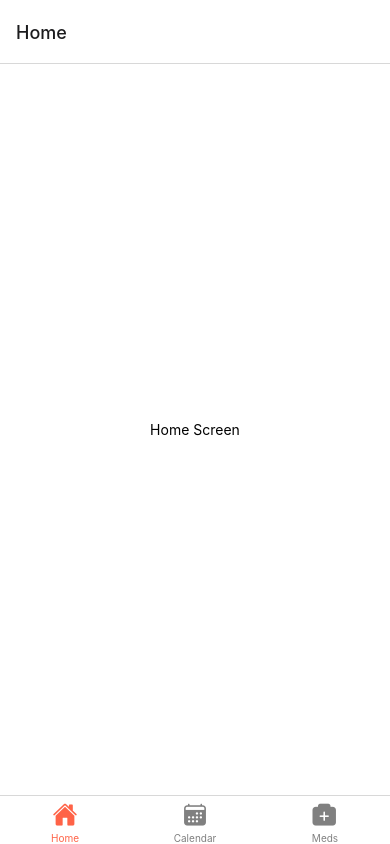
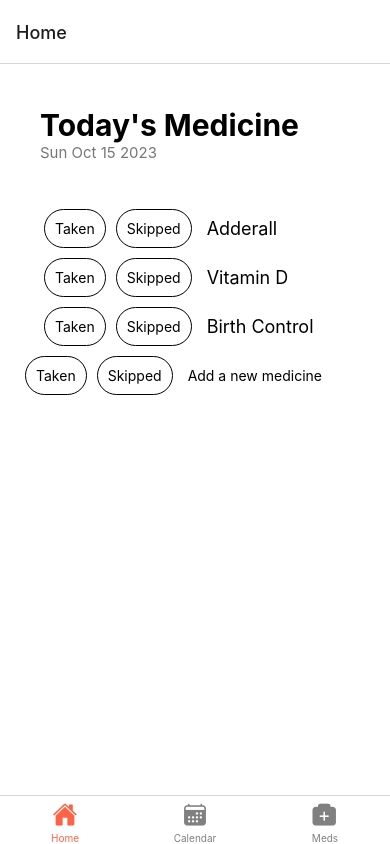
Before and after one commit to rachwei/vitaliti, a React Native app in the folder frontend/: screen /Home in a window 390 px wide. Built offline with nearby package versions, Linux system fonts and the light colour scheme.

Commit message:
Added homescreen components to display list of todays medications with the ability to add a medication

```diff
--- /dev/null
+++ b/frontend/components/ChoiceChip.js
@@ -0,0 +1,31 @@
+import React from 'react';
+import { View, Text, TouchableOpacity, StyleSheet } from 'react-native';
+
+const ChoiceChip = ({ label, selected, onSelect }) => {
+  return (
+    <TouchableOpacity
+      style={[styles.chip, selected ? styles.selectedChip : null]}
+      onPress={onSelect}
+    >
+      <Text style={styles.chipText}>{label}</Text>
+    </TouchableOpacity>
+  );
+};
+
+const styles = StyleSheet.create({
+  chip: {
+    padding: 10,
+    borderRadius: 20,
+    borderWidth: 1,
+    borderColor: '#000',
+    margin: 5,
+  },
+  selectedChip: {
+    backgroundColor: '#ddd',
+  },
+  chipText: {
+    color: '#000',
+  },
+});
+
+export default ChoiceChip;
--- a/frontend/components/HomeScreen.js
+++ b/frontend/components/HomeScreen.js
@@ -1,18 +1,155 @@
-import { StyleSheet, Text, View } from 'react-native';
+import React, { useState } from 'react';
+import { ScrollView, StyleSheet, Text, TextInput, View} from 'react-native';
+import ChoiceChip from './ChoiceChip';
 
 export default function HomeScreen() {
+    const [medications, setMedications] = useState([
+        "Adderall",
+        "Vitamin D",
+        "Birth Control"
+      ]);
+
+      const [newMedication, setNewMedication] = useState('');
+      const [selectedChips, setSelectedChips] = useState(
+        Array(medications.length+1).fill('')
+      );
+
+    const handleSelect = (index, label) => {
+        const newSelectedChips = [...selectedChips];
+        newSelectedChips[index] = label;
+        setSelectedChips(newSelectedChips);
+    };
+
+    const addMedication = () => {
+        if (newMedication.trim() !== '') {
+          setMedications([...medications, newMedication]);
+          setSelectedChips([...selectedChips, '']);
+          setNewMedication('');
+        }
+      };
+
     return (
         <View style={styles.container}>
-            <Text>Home Screen</Text>
+            <View style={styles.titleContainer}>
+                <Text style={styles.titleText}>Today's Medicine</Text>
+                <Text style={styles.dateText}>{new Date().toDateString()}</Text>
+            </View>
+            <ScrollView contentContainerStyle={styles.scrollableContainer}>
+                <View>
+                    {medications.map((medication, index) => (
+                        <View style={styles.medicine} key={index}>
+                            <ChoiceChip
+                                label="Taken"
+                                selected={selectedChips[index] === 'Taken'}
+                                onSelect={() => handleSelect(index, 'Taken')}
+                            />
+                            <ChoiceChip
+                                label="Skipped"
+                                selected={selectedChips[index] === 'Skipped'}
+                                onSelect={() => handleSelect(index, 'Skipped')}
+                            />
+                            <View style={styles.medicationNameContainer}>
+                                <Text style={styles.medicineText}>{medication}</Text>
+                            </View>
+                        </View>
+                    ))}
+                </View>
+
+                <View style={styles.medicine}>
+                    <ChoiceChip
+                        label="Taken"
+                        selected={selectedChips[medications.length + 1] === 'Taken'}
+                        onSelect={() => handleSelect(medications.length + 1, 'Taken')}
+                    />
+                    <ChoiceChip
+                        label="Skipped"
+                        selected={selectedChips[medications.length + 1] === 'Skipped'}
+                        onSelect={() => handleSelect(medications.length + 1, 'Skipped')}
+                    />
+                    <TextInput
+                    style={
+                        styles.addMedicationInput
+                    }
+                    placeholder="Add a new medicine"
+                    value={
+                        newMedication
+                    }
+                    onChangeText={
+                        (text) => setNewMedication(text)
+                    }
+                    onSubmitEditing={
+                        addMedication
+                    }
+                    />
+                </View>
+            </ScrollView>
         </View>
     )
 }
 
 const styles = StyleSheet.create({
     container: {
-      flex: 1,
-      backgroundColor: '#fff',
-      alignItems: 'center',
-      justifyContent: 'center',
+        flex: 1,
+        backgroundColor: '#fff',
+        alignItems: 'flex-start',
+    },
+    titleContainer: {
+        alignItems: 'flex-start',
+        justifyContent: 'center',
+        height: 120,
+        paddingTop: 20,
+        paddingLeft: 40
+    },
+    titleText: {
+        fontSize: 30,
+        color: '#000',
+        fontWeight: 'bold',
+    },
+    scrollableContainer: {
+        flexGrow: 1,
+        flex: 1,
+        backgroundColor: '#fff',
+        alignItems: 'center',
+        paddingVertical: 20,
+    },
+    dateText: {
+        fontSize: 15,
+        color: '#777',
+    },
+    medicine: {
+        flexDirection: 'row',
+        alignItems: 'center',
+        paddingLeft: 20,
+    },
+    medicationNameContainer: {
+        flexWrap: 'wrap',
+        width: 190,
+        flexDirection: 'row',
+    },
+    medicineText: {
+        paddingLeft: 10,
+        fontSize: 18,
+        color: '#000',
+    },
+    medicineAddText: {
+        paddingLeft: 10,
+        fontSize: 18,
+        color: '#BBB',
+        textDecorationLine: 'underline'
+    },
+    addMedicationInput: {
+        flex: 1,
+        height: 40,
+        paddingLeft: 10,
+    },
+    addButton: {
+        marginLeft: 10,
+        paddingVertical: 10,
+        paddingHorizontal: 20,
+        backgroundColor: '#007BFF',
+    },
+        addButtonText: {
+        color: 'white',
+        fontSize: 16,
     },
   });
```
